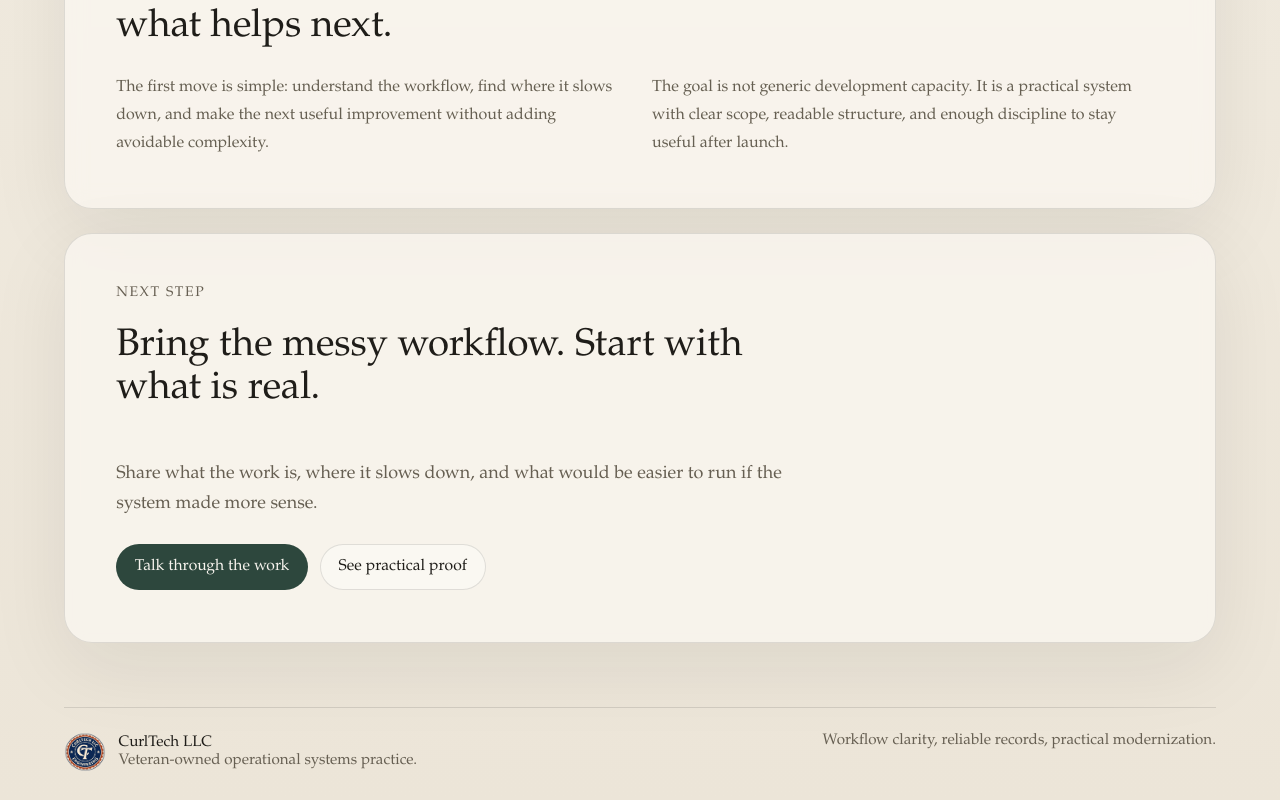
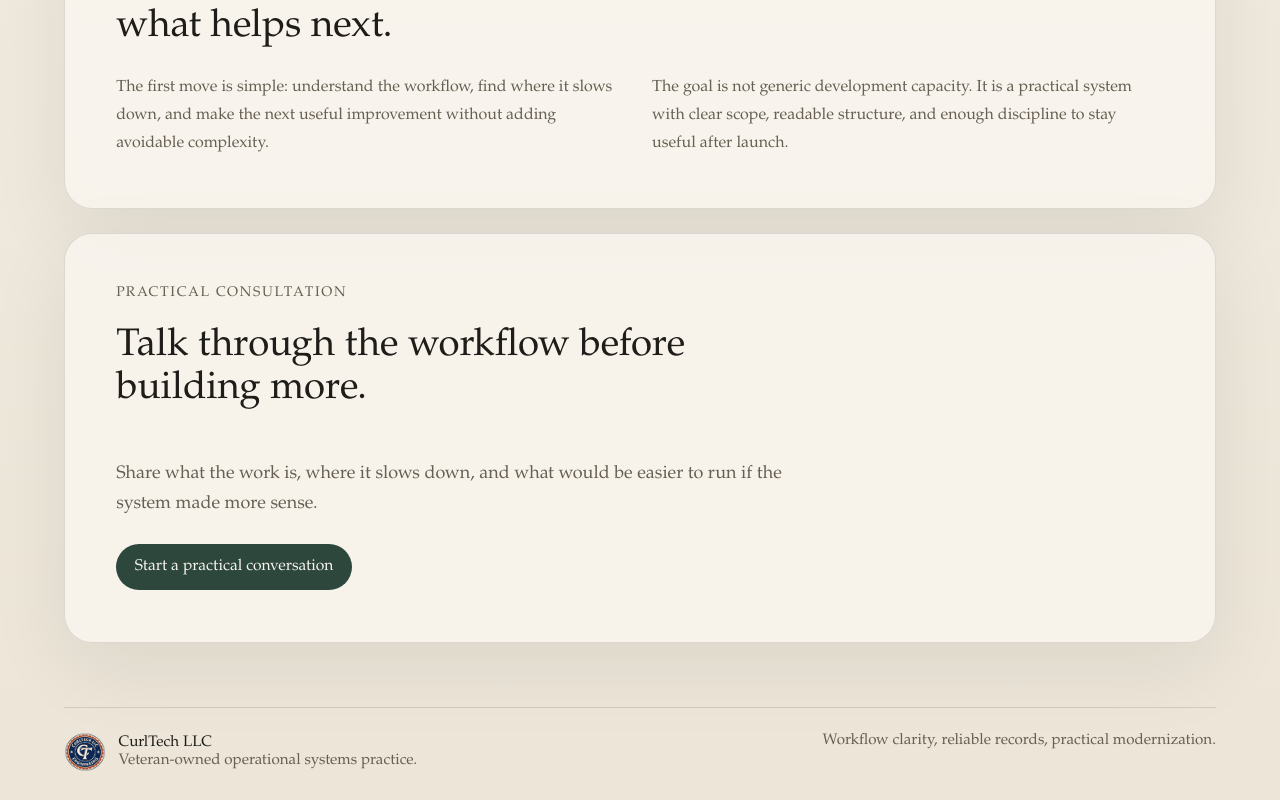
Before and after one commit to gacurl/gacurl-web, a Next.js app: page / in a window 1280 px wide. Shown: the part 1881-2681 px from the top of the page. Built offline with nearby package versions, Linux system fonts and the light colour scheme.

Commit message:
Issue 3-2: Add lightweight consultation CTA across public pages

```diff
--- /dev/null
+++ b/app/consultation-cta.tsx
@@ -0,0 +1,21 @@
+import Link from "next/link";
+
+export function ConsultationCta() {
+  return (
+    <section className="content-card content-card--cta">
+      <div className="section-heading">
+        <p className="eyebrow">Practical Consultation</p>
+        <h2>Talk through the workflow before building more.</h2>
+      </div>
+      <p className="lede">
+        Share what the work is, where it slows down, and what would be easier
+        to run if the system made more sense.
+      </p>
+      <div className="hero-actions">
+        <Link className="button button--primary" href="/contact">
+          Start a practical conversation
+        </Link>
+      </div>
+    </section>
+  );
+}
--- a/app/page.tsx
+++ b/app/page.tsx
@@ -1,4 +1,5 @@
 import Link from "next/link";
+import { ConsultationCta } from "./consultation-cta";
 
 const capabilities = [
   {
@@ -127,24 +128,7 @@ export default function HomePage() {
         </div>
       </section>
 
-      <section className="content-card content-card--cta">
-        <div className="section-heading">
-          <p className="eyebrow">Next Step</p>
-          <h2>Bring the messy workflow. Start with what is real.</h2>
-        </div>
-        <p className="lede">
-          Share what the work is, where it slows down, and what would be easier
-          to run if the system made more sense.
-        </p>
-        <div className="hero-actions">
-          <Link className="button button--primary" href="/contact">
-            Talk through the work
-          </Link>
-          <Link className="button button--secondary" href="/projects">
-            See practical proof
-          </Link>
-        </div>
-      </section>
+      <ConsultationCta />
     </div>
   );
 }
--- a/app/projects/page.tsx
+++ b/app/projects/page.tsx
@@ -1,3 +1,5 @@
+import { ConsultationCta } from "../consultation-cta";
+
 const projects = [
   {
     name: "AssetTrack",
@@ -53,6 +55,8 @@ export default function ProjectsPage() {
           ))}
         </div>
       </section>
+
+      <ConsultationCta />
     </div>
   );
 }
--- a/app/services/page.tsx
+++ b/app/services/page.tsx
@@ -1,3 +1,5 @@
+import { ConsultationCta } from "../consultation-cta";
+
 const serviceAreas = [
   {
     title: "When the work lives in spreadsheets and email",
@@ -66,6 +68,8 @@ export default function ServicesPage() {
           </p>
         </div>
       </section>
+
+      <ConsultationCta />
     </div>
   );
 }
```
